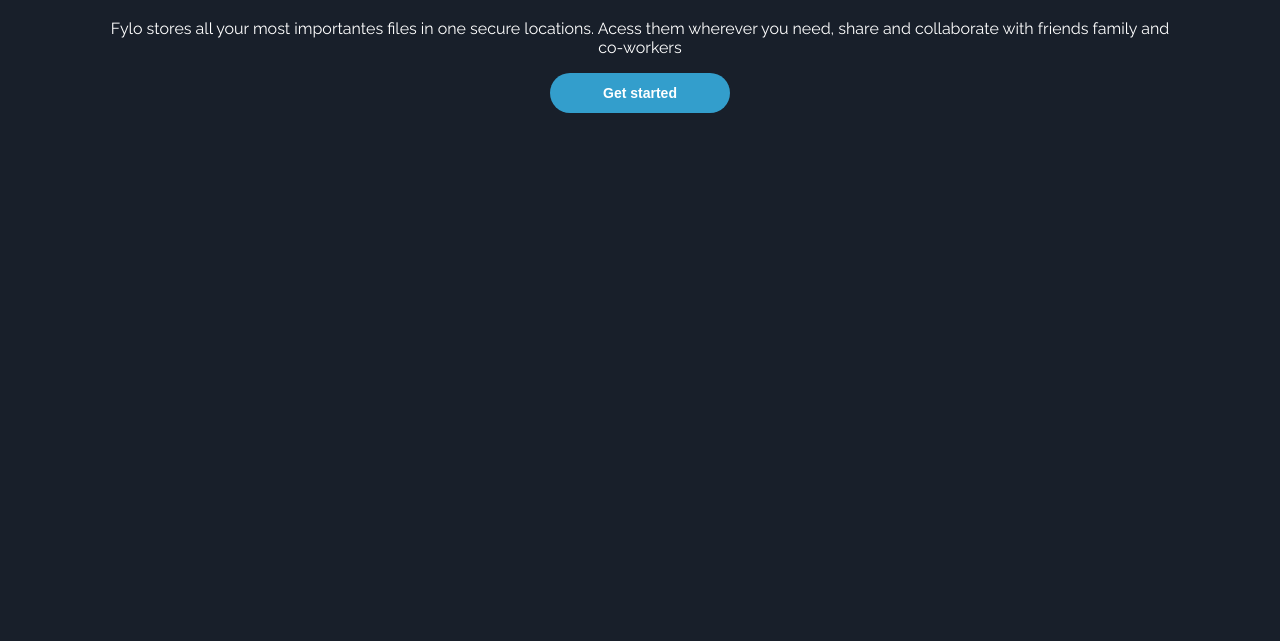
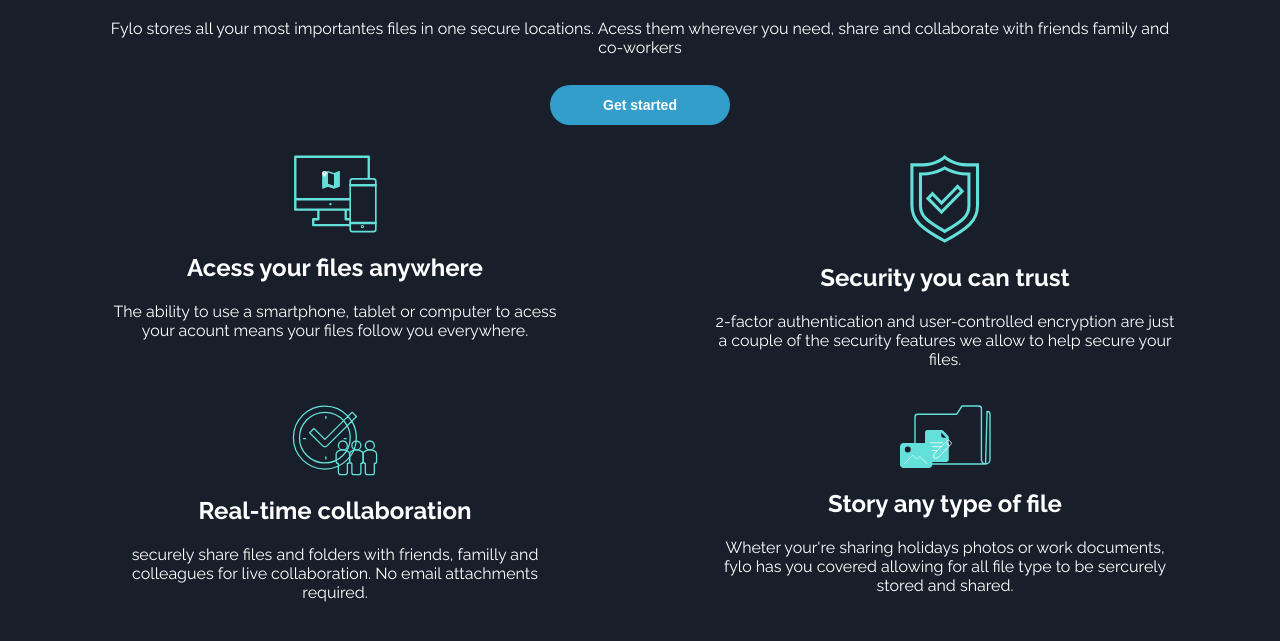
Before and after one commit to vcribeiro88/Fylo-Landing-Page, a plain HTML site: page index.html in a window 1280 px wide. Shown: the part 519-1160 px from the top of the page. Before the commit the page ends 800 px from the top, so only its background shows below. Drawn offline with Linux system fonts and the light colour scheme.

Commit message:
Informations about what fylo do and resposivity

```diff
--- a/index.html
+++ b/index.html
@@ -1,5 +1,6 @@
 <!DOCTYPE html>
 <html lang="pt_br">
+
 <head>
     <meta charset="UTF-8">
     <meta name="viewport" content="width=device-width, initial-scale=1.0">
@@ -7,7 +8,12 @@
 
     <link href="https://fonts.googleapis.com/css2?family=Raleway:wght@400;700&display=swap" rel="stylesheet">
     <link rel="stylesheet" href="/styles/main.css">
+    <link rel="stylesheet" href="/styles/responsive.css">
+
 </head>
+
+<div id="page-home">
+
     <body>
         <header>
             <img src="/assets/logo.svg" alt="Logo">
@@ -22,8 +28,41 @@
         <main>
             <img src="/assets/illustration-intro.png" alt="Ilustration Intro" width="500x" height="350x">
             <h1>All your files in one secure location, acessible anywhere</h1>
-        <p>Fylo stores all your most importantes files in one secure locations. Acess them wherever you need, share and collaborate with friends family and co-workers</p>
+            <p>Fylo stores all your most importantes files in one secure locations. Acess them wherever you need, share
+                and collaborate with friends family and co-workers</p>
             <button>Get started</button>
+
+            <div class="info-list">
+                <li>
+                    <img src="/assets/icon-access-anywhere.svg" alt="">
+                    <h2>Acess your files anywhere</h2>
+                    <p>The ability to use a smartphone, tablet or computer to acess your acount means your files follow
+                        you everywhere.</p>
+                </li>
+
+                <li>
+                    <img src="/assets/icon-security.svg" alt="">
+                    <h2>Security you can trust</h2>
+                    <p>2-factor authentication and user-controlled encryption are just a couple of the security features
+                        we allow to help secure your files.</p>
+                </li>
+
+                <li>
+                    <img src="/assets/icon-collaboration.svg" alt="">
+                    <h2>Real-time collaboration</h2>
+                    <p>securely share files and folders with friends, familly and colleagues for live collaboration. No
+                        email attachments required.</p>
+                </li>
+
+                <li>
+                    <img src="/assets/icon-any-file.svg" alt="">
+                    <h2>Story any type of file</h2>
+                    <p>Wheter your're sharing holidays photos or work documents, fylo has you covered allowing for all
+                        file type to be sercurely stored and shared.</p>
+                </li>
+            </div>
         </main>
     </body>
+</div>
+
 </html>
--- a/styles/main.css
+++ b/styles/main.css
@@ -4,6 +4,7 @@ html{
 
 h1, h2, h3, h4, a, p{
     color: white;
+    text-align: center;
 }
 
 a{
@@ -54,6 +55,7 @@ main p{
 }
 
 main button{
+    margin-top: 12px;
     background-color: hsl(198, 60%, 50%);
     border: none;
     width: 180px;
@@ -69,3 +71,17 @@ main button{
 main button:hover{
     background-color: hsl(198, 60%, 65%);
 }
+
+main .info-list{
+    display: grid;
+    grid-template-columns: 1fr 1fr;
+    margin-top: 30px;
+    gap: 20px
+}
+
+main .info-list li{
+    list-style: none;
+    display: flex;
+    flex-direction: column;
+    align-items: center;
+}
--- /dev/null
+++ b/styles/responsive.css
@@ -0,0 +1,5 @@
+@media (max-width:700px){
+    #page-home main .info-list{
+        grid-template-columns: 1fr;
+    }
+}
```
Lines whose indentation alone changed are shown as unchanged.
